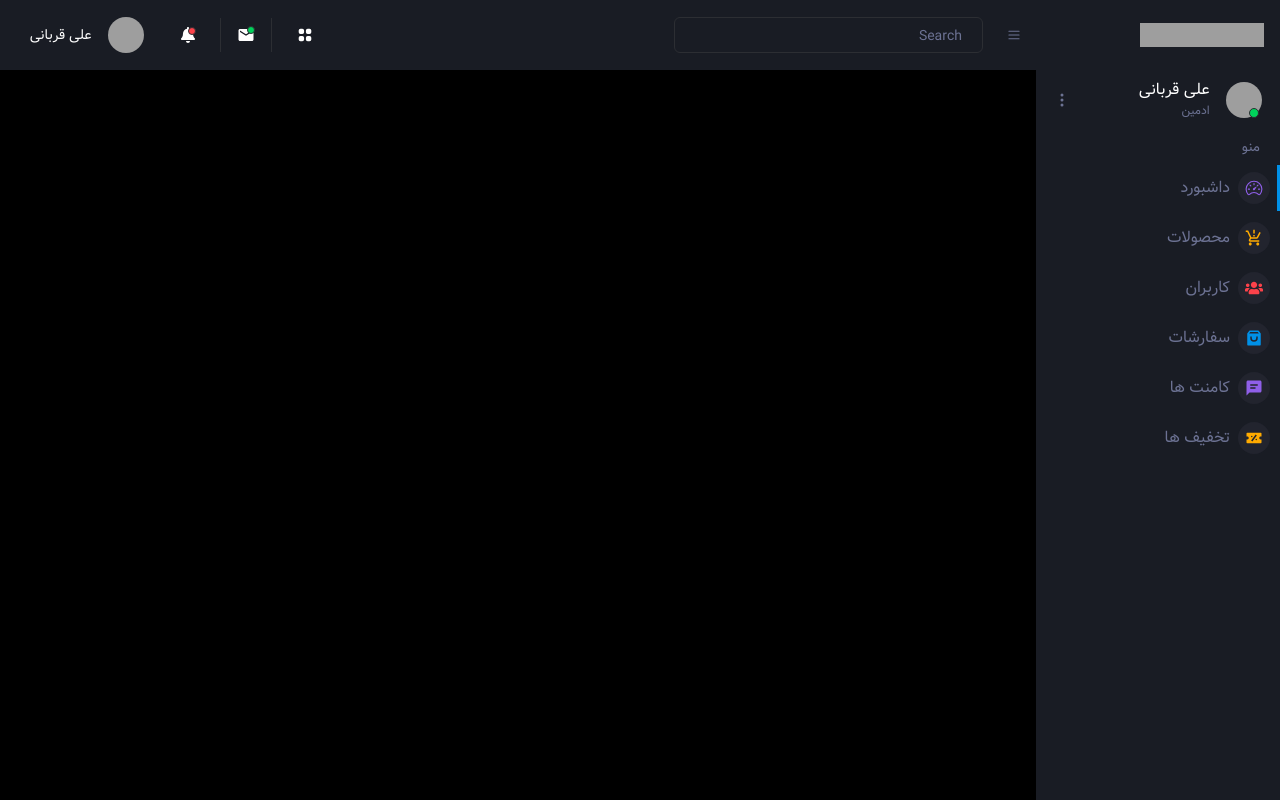
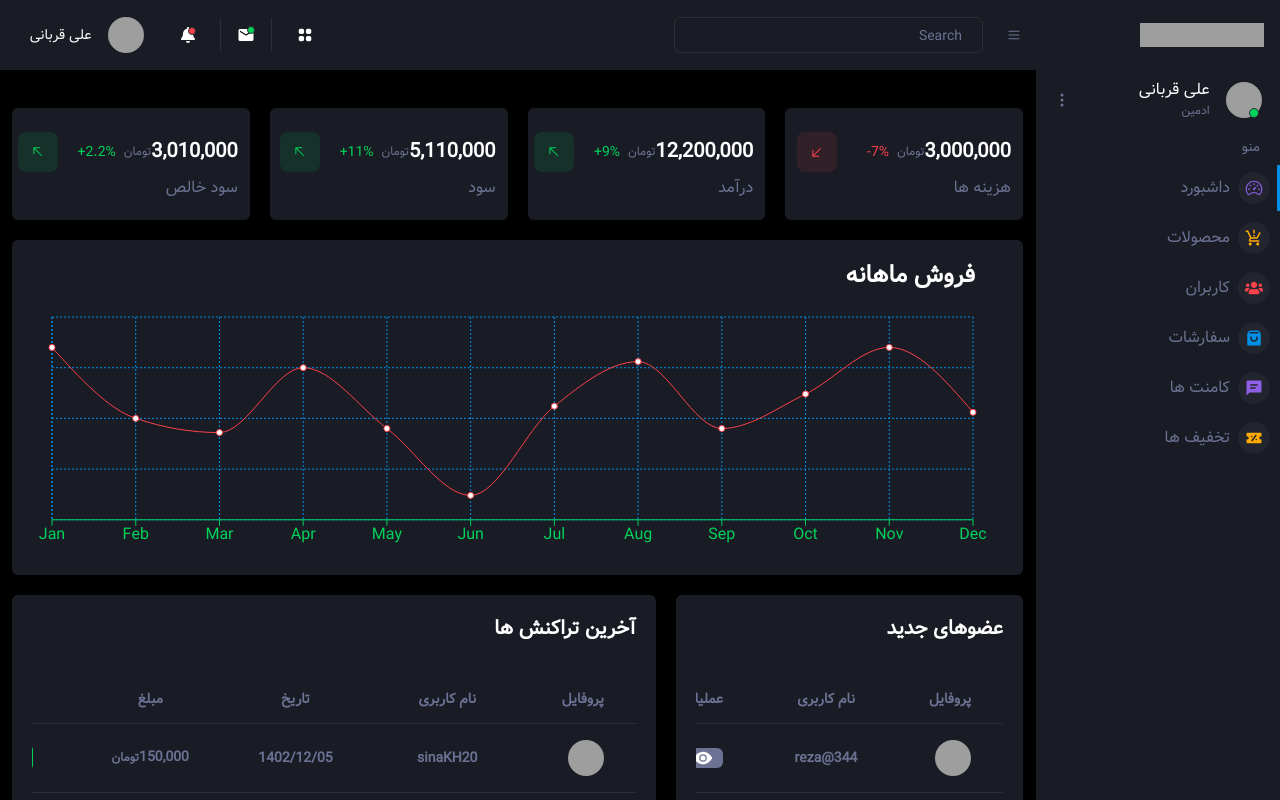
Before and after one commit to sina-sheikhali/CMS-store, a React (Create React App) app: page / in a window 1280 px wide. Shown: the top 800 px of the page. Built offline with nearby package versions, Linux system fonts and the light colour scheme; grey boxes are pictures that could not be loaded.

Commit message:
Developed Index page

```diff
--- a/public/index.html
+++ b/public/index.html
@@ -14,7 +14,6 @@
       manifest.json provides metadata used when your web app is installed on a
       user's mobile device or desktop. See https://developers.google.com/web/fundamentals/web-app-manifest/
     -->
-    <link rel="manifest" href="%PUBLIC_URL%/manifest.json" />
     <!--
       Notice the use of %PUBLIC_URL% in the tags above.
       It will be replaced with the URL of the `public` folder during the build.
--- a/src/App.js
+++ b/src/App.js
@@ -8,7 +8,7 @@ function App() {
   return (
     <>
       <Sidebar />
-      <div className="pr-[250px]  py-20">
+      <div className="pr-[245px] py-24">
         <Header />
         {router}
       </div>
--- a/src/pages/Index/Index.js
+++ b/src/pages/Index/Index.js
@@ -1,5 +1,75 @@
 import React from "react";
+import FinancialBox from "../../Components/Features/Features";
+import {
+  ResponsiveContainer,
+  Line,
+  LineChart,
+  XAxis,
+  Tooltip,
+  CartesianGrid,
+} from "recharts";
+import { axisData } from "../../datas";
+import NewMembers from "../../Components/NewMembers/NewMembers";
+
+import LatestTransAction from "../../Components/LatestTransAction/LatestTransAction";
 
 export default function Index() {
-  return <div>Index</div>;
+  return (
+    <div className="p-3">
+      <div className="grid grid-cols-1 md:grid-cols-2  lg:grid-cols-3 xl:grid-cols-4  gap-5">
+        <FinancialBox
+          Amount={"3,000,000"}
+          percent={"7%-"}
+          title={"هزینه ها"}
+          IsAsc={false}
+        />
+        <FinancialBox
+          Amount={"12,200,000"}
+          percent={"9%+"}
+          title={"درآمد"}
+          IsAsc={true}
+        />
+        <FinancialBox
+          Amount={"5,110,000"}
+          percent={"11%+"}
+          title={"سود"}
+          IsAsc={true}
+        />
+        <FinancialBox
+          Amount={"3,010,000"}
+          percent={"2.2%+"}
+          title={"سود خالص"}
+          IsAsc={true}
+        />
+      </div>
+      <div className="text-white bg-grayColor p-5  my-5 rounded-md">
+        <h2 className="text-2xl mb-5 mr-7 font-bold">فروش ماهانه</h2>
+        <ResponsiveContainer width="100%" aspect={4}>
+          <LineChart
+            data={axisData}
+            margin={{
+              top: 5,
+              right: 30,
+              left: 20,
+              bottom: 5,
+            }}
+          >
+            <CartesianGrid stroke="#0090E7" strokeDasharray="2" />
+            <XAxis dataKey="name" stroke="#00d25b" />
+            <Tooltip />
+            <Line
+              type="monotone"
+              stroke="#FC424A"
+              dataKey={"sale"}
+              activeDot={{ r: 6 }}
+            />
+          </LineChart>
+        </ResponsiveContainer>
+      </div>
+      <div className="flex gap-5 w-full text-white  break-words ">
+        <NewMembers />
+        <LatestTransAction />
+      </div>
+    </div>
+  );
 }
```
